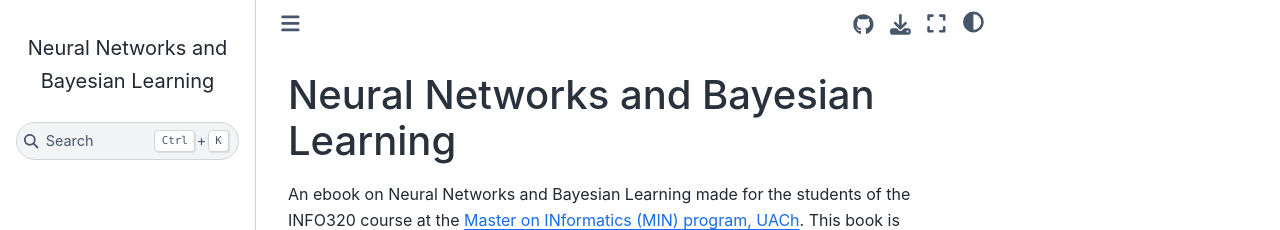
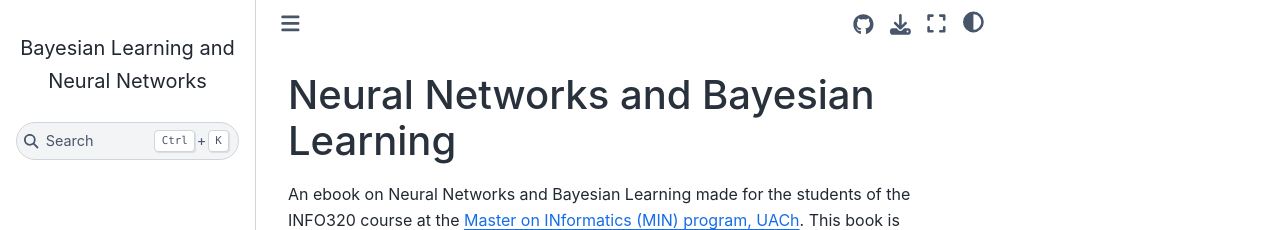
Before and after one commit to phuijse/BLNNbook, a Jupyter Book: the page built from README.md, in a window 1280 px wide. Shown: the top 230 px of the page. Built offline with Jupyter Book 1.0.4 settings and Sphinx 7.4.7 and the Sphinx Book theme 1.1.4, drawn with Linux system fonts in a browser that asks for light colours; pages that are not in the unit, such as notebooks, are missing from menus; some of the changed lines change nothing that is shown.

Commit message:
Sorting files

```diff
--- a/_config.yml
+++ b/_config.yml
@@ -1,5 +1,5 @@
 # Book settings
-title: Neural Networks and Bayesian Learning
+title: Bayesian Learning and Neural Networks
 author: Pablo Huijse Heise
 copyright: "2022"
 #logo: logo.png
--- a/_toc.yml
+++ b/_toc.yml
@@ -6,10 +6,10 @@
 - file: chapters/fundamentals/information_theory
 - file: chapters/fundamentals/generative_models
 - file: chapters/fundamentals/linear_regression
-- file: chapters/numpyro_basics
-- file: chapters/neural_networks_flax
-- file: chapters/approx_inference
-- file: chapters/svi
+- file: chapters/numpyro/numpyro_basics
+- file: chapters/neural_networks/flax
+- file: chapters/fundamentals/approx_inference
+- file: chapters/numpyro/svi
 #    - file: lectures/01_fundamentals/04_neural_networks
 #  - caption: Bayesian neural networks with `pyro`
 #    numbered: true
```
Also changed, not shown: chapters/fundamentals/images/laplace_vs_vi.png (renamed from chapters/images/laplace_vs_vi.png), chapters/fundamentals/images/vi.png (renamed from chapters/images/vi.png), chapters/neural_networks/images/diagram_MLP.svg (renamed from chapters/images/diagram_MLP.svg), chapters/neural_networks/images/diagram_deepnet.svg (renamed from chapters/images/diagram_deepnet.svg), chapters/numpyro/images/normal_plate.png (renamed from chapters/images/normal_plate.png), 4 other files.
